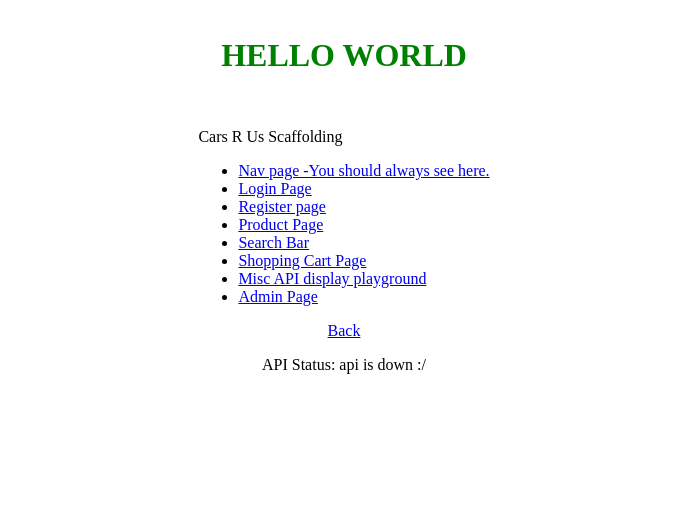
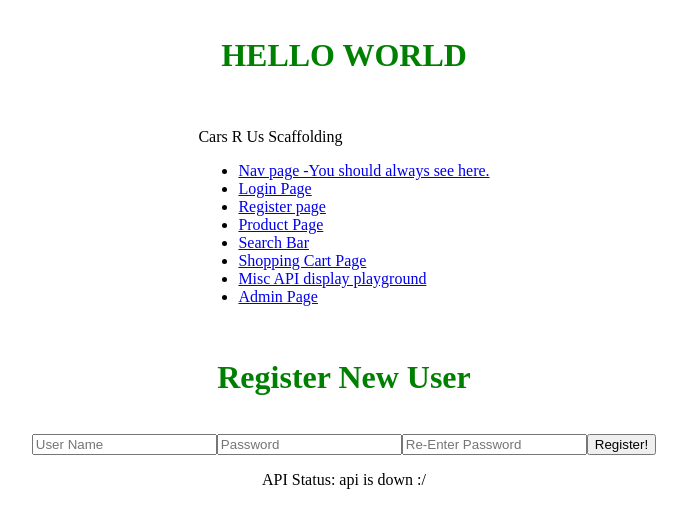
Before and after one commit to 2112-ftb-grace-shopper/Grace-Shopper-A, a React (Create React App) app: page /register in a window 1280 px wide. Shown: the top 528 px of the page, without its empty margins (296-983 px from the left). Built offline with nearby package versions, Linux system fonts and the light colour scheme; no server answers.

Commit message:
created RegisterUser on FE

```diff
--- a/src/components/App.js
+++ b/src/components/App.js
@@ -8,7 +8,7 @@ import '../style/App.css';
 import Navbar from './Navbar';
 import Searchbar from './Searchbar';
 import Login from './Login';
-import Registerpage from './Registerpage';
+import RegisterUser from './RegisterUser';
 import MiscAPIpage from './MiscAPIpage';
 import Productpage from './Productpage';
 import Adminpage from './Adminpage';
@@ -46,7 +46,7 @@ const App = () => {
             <Login />
           </Route>
           <Route path ='/register'>
-            <Registerpage />
+            <RegisterUser />
           </Route>
           <Route path ='/product'>
             <Productpage />
--- /dev/null
+++ b/src/components/RegisterUser.js
@@ -0,0 +1,69 @@
+import React, { useState } from 'react';
+import { registerNewUser } from '../api';
+import { Link } from 'react-router-dom';
+import '../style/Registerpage.css';
+
+const RegisterUser = () => {
+    const [user, setUser] = useState("");
+    const [password, setPassword]= useState("");
+
+    const handleRegisterClick = async (event) => {
+        event.preventDefault();
+
+        console.log("Creating a new user...");
+        const registerInfo = {
+            user: user,
+            password: password
+        };
+
+        let firstPassword = document.querySelector('.password').value,
+            confirmPassword = document.querySelector('.confirm_password').value;
+
+            if (firstPassword == "") {
+                alert("Password field cannot be empty");
+                return false;
+            }
+
+            if (firstPassword != confirmPassword) {
+                alert("Passwords did not match, please try again!");
+                return false
+            }
+
+            const newUser = await registerNewUser(registerInfo);
+            alert(newUser.message)
+
+            setUser("");
+            setPassword("");
+            document.querySelector('.confirm_password').value='';
+    };
+
+    const handleUserChange = (event) => {
+        setUser(event.target.value);
+    }
+    const handlePasswordChange = (event) => {
+        setPassword(event.target.value);
+    }
+
+    return (
+        <>
+        <div>
+            <h1>Register New User</h1>
+        </div>
+
+        <form>
+            <input type="text" placeholder="User Name" value={user} onChange={handleUserChange}  />
+            <input type="password" className="password" placeholder="Password" id="password" value={password}
+             onChange={handlePasswordChange}/>
+
+            <input type="password" className="confirm_password" placeholder="Re-Enter Password" id="confirm-password"
+            />
+
+            <button onClick={handleRegisterClick}>Register!</button>
+        </form>
+      </>
+    );
+        // <Link to ='/Navbar'>Back</Link>
+
+};
+
+export default RegisterUser
--- a/src/components/Registerpage.js
+++ /dev/null
@@ -1,11 +0,0 @@
-import React from 'react';
-import { Link } from 'react-router-dom';
-import '../style/Registerpage.css';
-
-const Registerpage = () => {
-    return (
-        <Link to ='/Navbar'>Back</Link>
-    )
-}
-
-export default Registerpage
```
Also changed, not shown: 3 other files (tests, documents, lock files or other folders).
